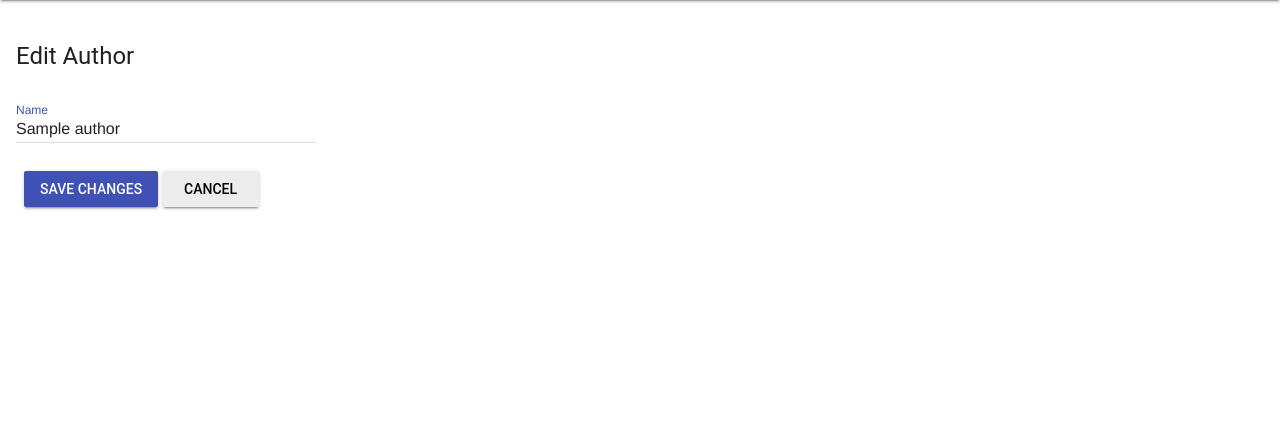
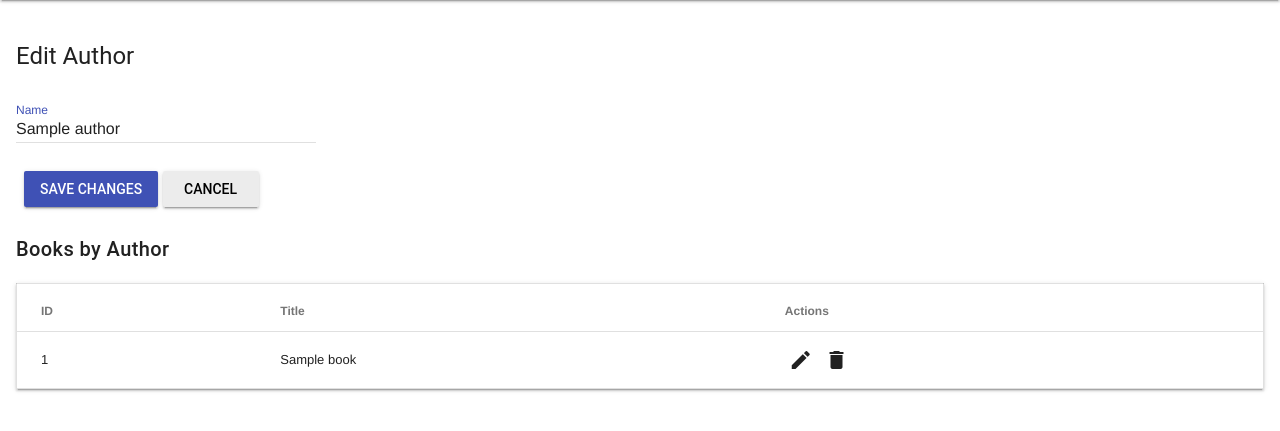
Before and after one commit to benderidder/book-store-web-app, a Flask app: page /authors/edit/1 in a window 1280 px wide. Shown: the part 64-495 px from the top of the page. Run offline with Flask 3, Linux system fonts and the light colour scheme; tables that the repository leaves empty hold one stand-in row (values such as "Sample post"); parts of the project's set-up code (start-up, migrations or seed data) failed here and were passed over.

Commit message:
Show books on author edit

```diff
--- a/app/templates/authors/edit.html
+++ b/app/templates/authors/edit.html
@@ -24,6 +24,44 @@ Edit Author
                 </a>
             </div>
         </form>
+
+        <h3 class="mdl-typography--title" style="margin-top:24px;">Books by Author</h3>
+
+        {# prefer controller-provided 'books' list, otherwise use author.books relationship #}
+        {% set books_list = books if books is defined else (author.books if author is defined else []) %}
+
+        {% if books_list and books_list|length > 0 %}
+        <table class="mdl-data-table mdl-js-data-table mdl-shadow--2dp" style="width:100%; margin-top:12px;">
+            <thead>
+                <tr>
+                    <th class="mdl-data-table__cell--non-numeric">ID</th>
+                    <th class="mdl-data-table__cell--non-numeric">Title</th>
+                    <th class="mdl-data-table__cell--non-numeric">Actions</th>
+                </tr>
+            </thead>
+            <tbody>
+                {% for b in books_list %}
+                <tr>
+                    <td class="mdl-data-table__cell--non-numeric">{{ b.id }}</td>
+                    <td class="mdl-data-table__cell--non-numeric">{{ b.title }}</td>
+                    <td class="mdl-data-table__cell--non-numeric">
+                        <button class="mdl-button mdl-js-button mdl-button--icon" onclick="location.href='{{ url_for('books.edit', book_id=b.id) }}'">
+                            <i class="material-icons">edit</i>
+                        </button>
+                        <form method="POST" action="{{ url_for('books.delete', book_id=b.id) }}" style="display:inline;">
+                            <button type="submit" class="mdl-button mdl-js-button mdl-button--icon" onclick="return confirm('Are you sure you want to delete this book?');">
+                                <i class="material-icons">delete</i>
+                            </button>
+                        </form>
+                    </td>
+                </tr>
+                {% endfor %}
+            </tbody>
+        </table>
+        {% else %}
+        <p class="mdl-typography--body-1" style="margin-top:12px;">No books found for this author.</p>
+        {% endif %}
+
     </div>
 </div>
 {% endblock %}
```
